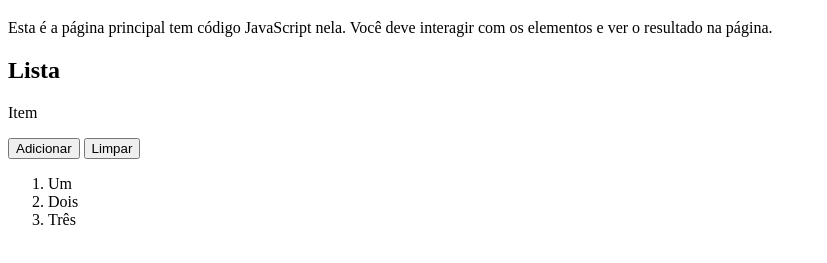
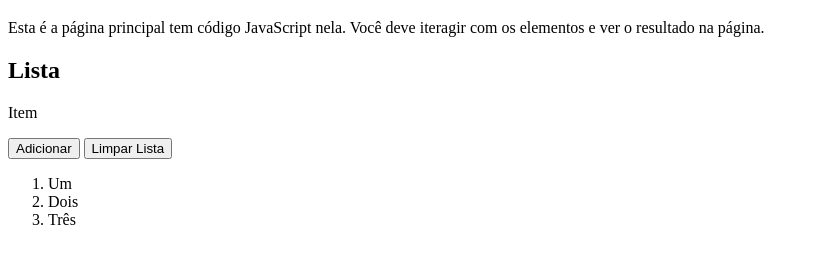
Before and after one commit to ufjf-dcc202/ufjf-dcc202-2023-3-a-atv11-LucasVChaves, a plain HTML site: page index.html in a window 1280 px wide. Shown: the part 61-324 px from the top of the page, without its empty margins (0-827 px from the left). Drawn offline with Linux system fonts and the light colour scheme.

Commit message:
Corrige alguns textos no index.html

```diff
--- a/index.html
+++ b/index.html
@@ -9,12 +9,12 @@
 <body>
     <main>
         <h1>DCC202 - Atividade 11: Lucas Chaves</h1>
-        <p>Esta é a página principal tem código JavaScript nela. Você deve interagir com os elementos e ver o resultado na página.</p>
+        <p>Esta é a página principal tem código JavaScript nela. Você deve iteragir com os elementos e ver o resultado na página.</p>
         <section>
             <h2>Lista</h2>
             <p id="entrada" contenteditable>Item</p>
             <button id="adicionar">Adicionar</button>
-            <button id="limpar">Limpar</button>
+            <button id="limpar">Limpar Lista</button>
             <ol id="itens"></ol>
         </section>
     </main>
```
